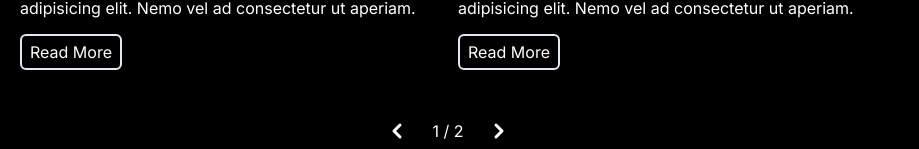
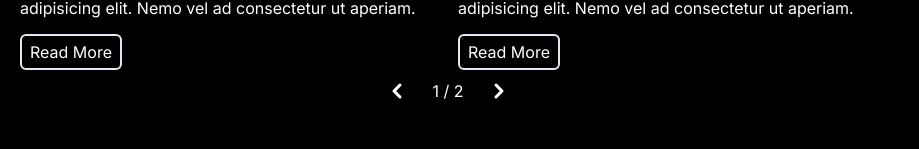
Before and after one commit to KevinLim62/devlog-demo, a Next.js app: page /blog in a window 1280 px wide. Shown: the part 1291-1440 px from the top of the page, without its empty margins (0-919 px from the left). After the commit the page ends 1403 px from the top, so only its background shows below. Built offline with nearby package versions, Linux system fonts and the light colour scheme.

Commit message:
devlog-demo rev03

```diff
--- a/src/app/blog/page.tsx
+++ b/src/app/blog/page.tsx
@@ -8,18 +8,13 @@ import { getAllTaxonomy, getTaxonomy } from "@/lib/utils/taxonomParser";
 
 const blog_folder = "blog";
 
-const page = ({ searchParams } : { searchParams: {[key: string]:string | string[] | undefined}}) => {
+const page = () => {
 
-       const page = searchParams['page'] ?? '1'
-       const per_page = searchParams['per_page'] ?? '4'
-       const start = (Number(page) - 1) * Number(per_page) // 0, 5, 10 ...
-       const end = start + Number(per_page) // 5, 10, 15 ...
        const allCategories = getAllTaxonomy(blog_folder, "categories");
        const categories = getTaxonomy(blog_folder, "categories");
        const tags = getTaxonomy(blog_folder, "tags");
        const postIndex = getSinglePost("_index.md");
        const posts =  getAllPosts("blog");
-       const totalPages = Math.ceil(posts.length / Number(per_page));
 
       return (
            <>
@@ -27,12 +22,7 @@ const page = ({ searchParams } : { searchParams: {[key: string]:string | string[
                 <PageHeader title={postIndex["frontmatter"].title}/>
                 <div className="lg:flex">
                     <div className="lg:w-[70%] space-y-10">
-                    <Searchbar searchList={posts} start={start} end={end}/>
-                    <Pagination
-                        hasNextPage={end < posts.length}
-                        hasPrevPage={start > 0}
-                        totalPages={totalPages}
-                        />
+                    <Searchbar searchList={posts}/>
                     </div>
                     <div className="p-3 lg:w-[30%]">
                     <PostSidebar
--- a/src/components/Searchbar.tsx
+++ b/src/components/Searchbar.tsx
@@ -1,10 +1,13 @@
 "use client";
 
 import { Post } from '@/types';
-import { useEffect, useState } from 'react';
+import { useEffect, useState, useCallback } from 'react';
 import { AiOutlineSearch } from 'react-icons/ai';
 import Card from './Card';
 import Link from 'next/link';
+import Pagination from './Pagination';
+import { useRouter } from 'next/navigation';
+import { useSearchParams } from 'next/navigation';
 
 
 export type SearchItem = {
@@ -15,14 +18,23 @@ export type SearchItem = {
 
 interface SearchbarProps {
   searchList: SearchItem[];
-  start: number;
-  end: number;
 }
 
-const Searchbar:React.FC<SearchbarProps> = ({ searchList, start, end }) => {
+const Searchbar:React.FC<SearchbarProps> = ({ searchList }) => {
+
+  const router = useRouter()
+  const searchParams = useSearchParams()
+
+  const page = searchParams.get('page') ?? '1'
+  const per_page = searchParams.get('per_page') ?? '4'
+
+  const start = (Number(page) - 1) * Number(per_page) // 0, 5, 10 ...
+  const end = start + Number(per_page) // 5, 10, 15 ...
+
+  const totalPages = Math.ceil(searchList.length / Number(per_page));
 
   const [inputVal, setInputVal] = useState("");
-  const [searchResults, setSearchResults] = useState<SearchItem[]>([]);
+  const [searchResults, setSearchResults] = useState<SearchItem[]>(searchList);
 
   const handleChange = (e: React.FormEvent<HTMLInputElement>) => {
     setInputVal(e.currentTarget.value);
@@ -31,7 +43,7 @@ const Searchbar:React.FC<SearchbarProps> = ({ searchList, start, end }) => {
   useEffect(() => {
    const filterList = searchList.filter((item) => {
       return(item.frontmatter.title.trim().toLowerCase().includes(inputVal.toLowerCase()))
-    }).slice(start,end);
+    });
     setSearchResults(filterList)
   },[inputVal,searchList])
 
@@ -44,7 +56,7 @@ const Searchbar:React.FC<SearchbarProps> = ({ searchList, start, end }) => {
         <div className="lg:flex">
             <div className="lg:w-full space-y-5">
                 <div className="grid grid-flow-row grid-cols-2 gap-5 mx-5">
-                    {searchResults && searchResults.map((post) => (
+                    {searchResults && searchResults.slice(start,end).map((post) => (
                         <Link key={post.fileName} href={`/blog/${post.fileName}`}>
                             <Card frontmatter={post.frontmatter} content={post.content}/>
                         </Link>
@@ -52,6 +64,11 @@ const Searchbar:React.FC<SearchbarProps> = ({ searchList, start, end }) => {
                 </div>
             </div>
         </div>
+        <Pagination
+            hasNextPage={end < searchResults.length}
+            hasPrevPage={start > 0}
+            totalPages={totalPages}
+            />
     </section>
   )
 }
```
